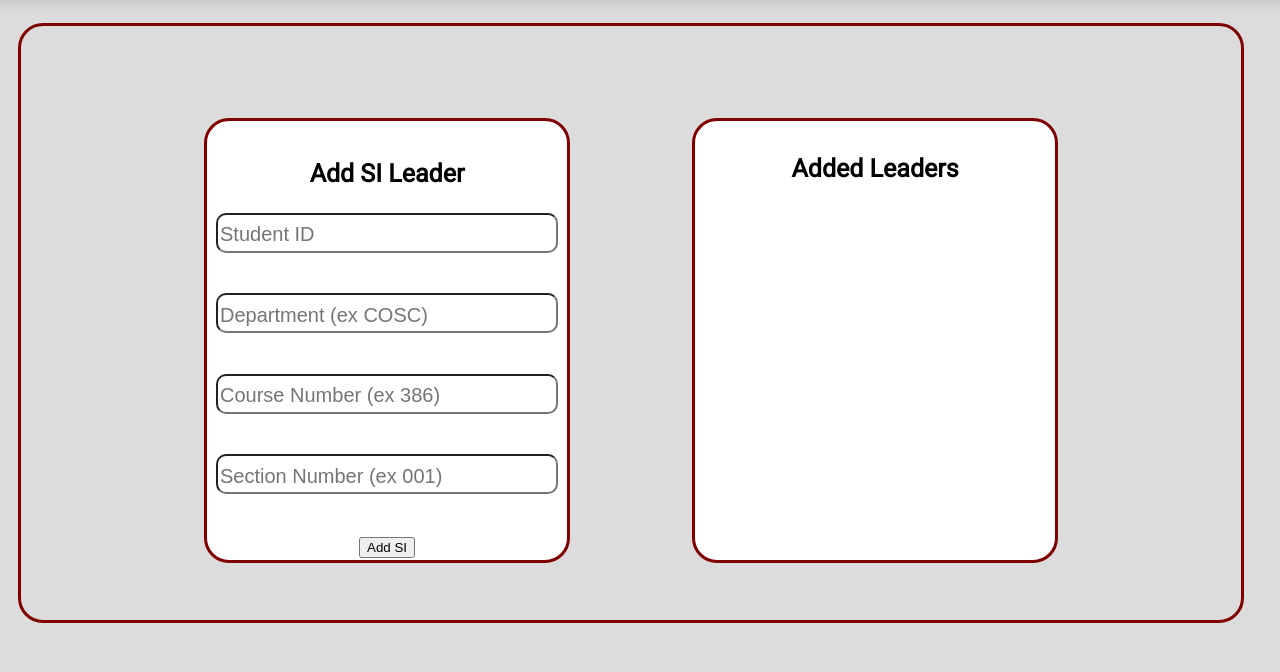
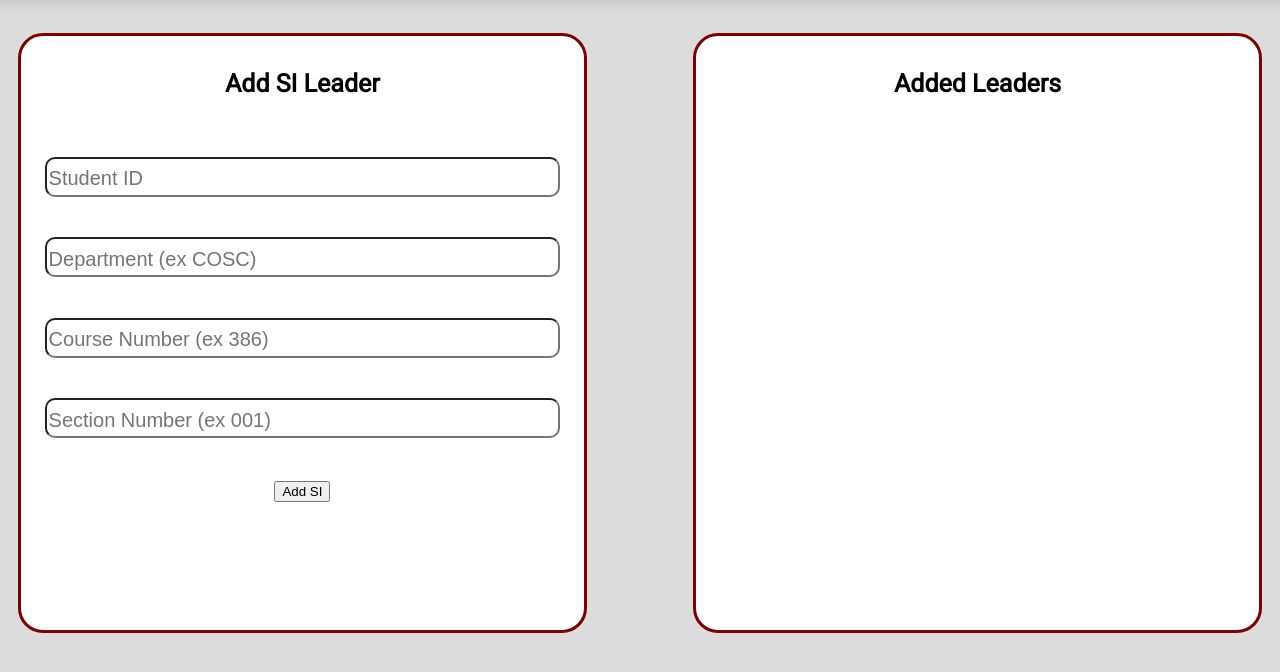
Before and after one commit to graceburt/386, a PHP site: page /add_si.php in a window 1280 px wide. Shown: the part 52-724 px from the top of the page. Run offline with PHP 8.4, Linux system fonts and the light colour scheme; the visitor is signed in with stand-in values (Sample User, id 1); data that the repository does not hold is empty.

Commit message:
Working on page

```diff
--- a/add_si.php
+++ b/add_si.php
@@ -37,12 +37,10 @@
 session_start();
 if (!isset($_SESSION['admin']))
 {
-
 	echo'<meta http-equiv="refresh" content="0; URL=login.php" />';
 	exit();
 //header("location:login.php");
 }
-
 ?>
 
 <nav id="navigation">
@@ -73,18 +71,16 @@ if (!isset($_SESSION['admin']))
 </header>
 <body>
 
-<div class = 'column' style = 'padding:0;float:none; width: 97%; margin-top: 5%; background-color:#dcdcdc'>
 <?php
 if (!isset($_SESSION['added_students']))
 {
 	$_SESSION['added_students']=array();
 }
+?>
+<div class='column' style = 'padding-bottom: 20px; text-align:center;float:left;'>
+	<form action = "#" name = postlink method='post'>
 
-?>
-<div class='column' style = 'padding:0; text-align:center;float:left; width:30%;margin-left:15%; margin-right:0;height:75%;margin-top:7.5%; marign-bottom:7.5%;'>
-	<form action = "#" name = postlink method='post' style="padding-top:5%;">
-
-	<h4 style = 'margin:0; padding:0;padding-bottom:25px;'>Add SI Leader</h4>
+	<h4 style = 'padding-bottom:25px;'>Add SI Leader</h4>
           <input type="text" id = "id-input" name='id-input'
                   rows = "1"
 		   style ='width:95%' placeholder = 'Student ID'></textarea>
@@ -110,17 +106,17 @@ if(strlen($_POST['id-input'])>0 && strlen($_POST['dept'])>0 && strlen($_POST['co
 {
 	array_push($_SESSION['added_students'], array("id"=>$_POST['id-input'], "dept"=> $_POST['dept'], "course"=>$_POST['course'], "sec" => $_POST['sec']));
 }
-
 if (count($_SESSION['added_students'])>0)
 {
-echo"<div class='column' style = 'padding:0; text-align:center;float:right; width:30%;margin-right:15%; margin-left:0;height:75%;margin-top:7.5%; marign-bottom:7.5%;'><h4><center> Added Leaders</center></h4>";
+echo"<div class='column' style = 'padding-bottom:20px; text-align:center;float:right;'><h4 style='padding-bottom: 25px;'><center> Added Leaders</center></h4>";
 	foreach($_SESSION['added_students'] as $student)
 	{
+		echo"<p>";
 		foreach($student as $att)
 		{
 			echo $att . " ";
 		}
-		echo"<br>";
+		echo"</p>";
 
 	}
 	echo"</div>";
```
